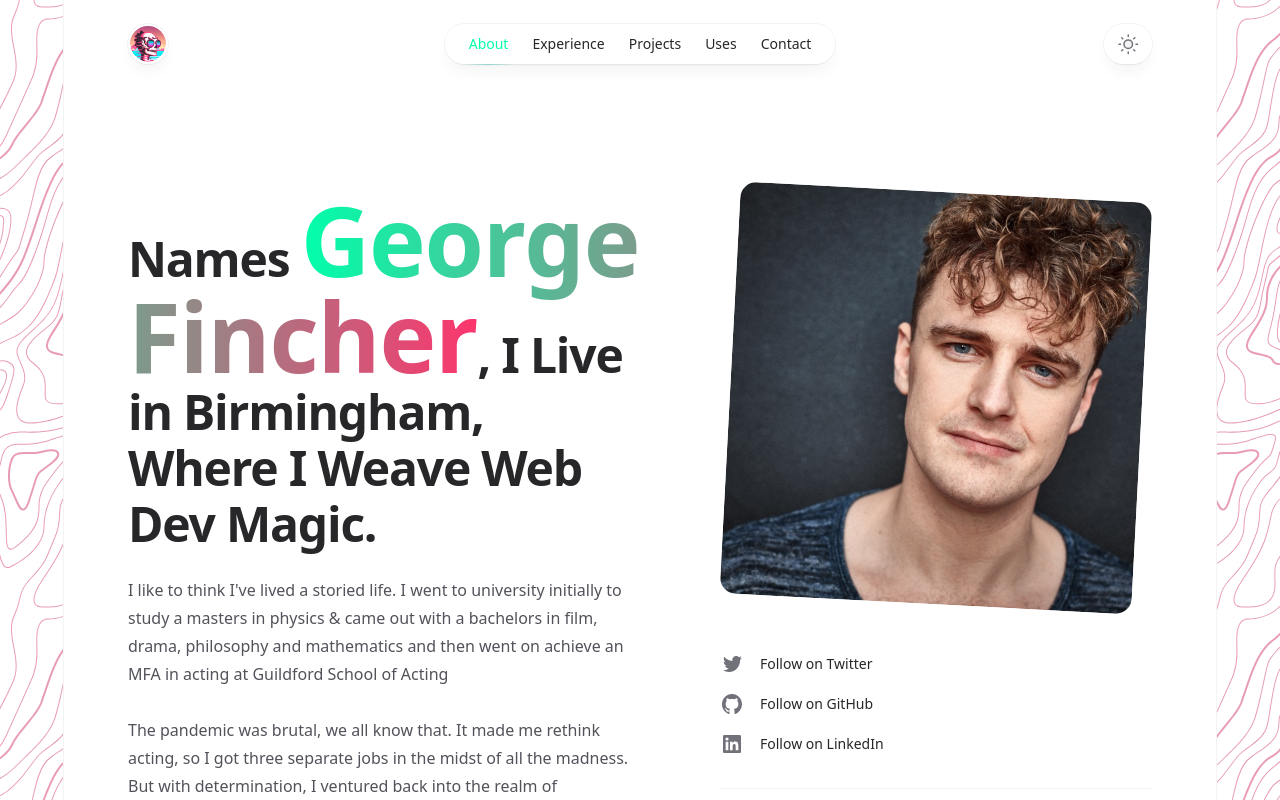
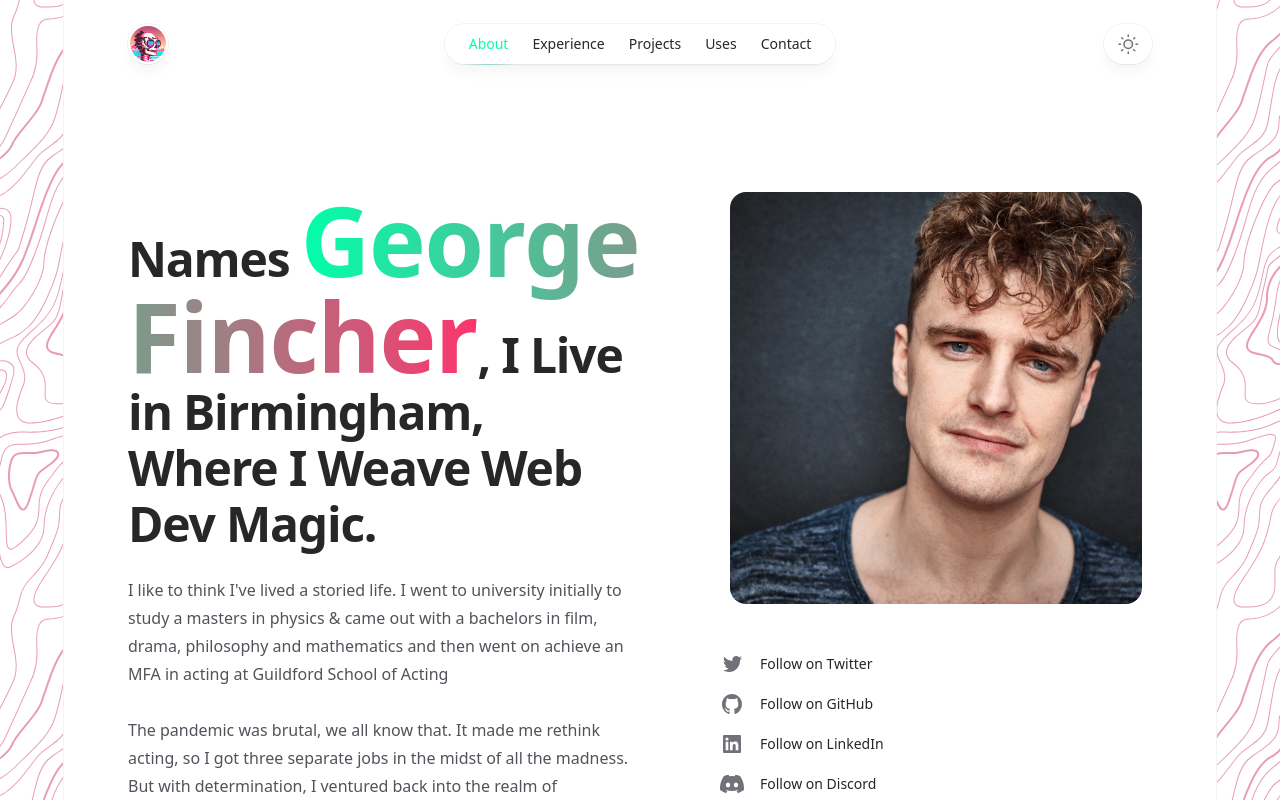
Before and after one commit to TheInfamousGrim/nextjs-personal-site, a Next.js app: page /about in a window 1280 px wide. Shown: the top 800 px of the page. Built offline with nearby package versions, Linux system fonts and the light colour scheme.

Commit message:
Style 💄: Add discord link
Added a link ot my discord on the about page.

Removed the tilt on my photo.

```diff
--- a/app/about/page.tsx
+++ b/app/about/page.tsx
@@ -5,6 +5,7 @@ import clsx from 'clsx';
 
 import { Container } from '@/components/Container';
 import {
+  DiscordIcon,
   GitHubIcon,
   LinkedInIcon,
   TwitterIcon,
@@ -29,7 +30,7 @@ function SocialLink({
     <li className={clsx(className, 'flex')}>
       <Link
         href={href}
-        className="group flex text-sm font-medium text-zinc-800 transition hover:text-teal-500 dark:text-zinc-200 dark:hover:text-teal-500"
+        className="group flex text-sm font-medium text-zinc-800 transition hover:text-aquamarine dark:text-zinc-200"
       >
         <Icon className="h-6 w-6 flex-none fill-zinc-500 transition group-hover:fill-teal-500" />
         <span className="ml-4">{children}</span>
@@ -38,7 +39,7 @@ function SocialLink({
   );
 }
 
-function MailIcon(props) {
+function MailIcon(props: any) {
   return (
     <svg viewBox="0 0 24 24" aria-hidden="true" {...props}>
       <path
@@ -66,7 +67,7 @@ export default function About() {
                 src={portraitImage}
                 alt=""
                 sizes="(min-width: 1024px) 32rem, 20rem"
-                className="aspect-square rotate-3 rounded-2xl bg-zinc-100 object-cover dark:bg-zinc-800"
+                className="aspect-square rounded-2xl bg-zinc-100 object-cover dark:bg-zinc-800"
               />
             </div>
           </div>
@@ -133,6 +134,13 @@ export default function About() {
                 Follow on LinkedIn
               </SocialLink>
               <SocialLink
+                href="discordapp.com/users/GrimFunk#8985"
+                icon={DiscordIcon}
+                className="mt-4"
+              >
+                Follow on Discord
+              </SocialLink>
+              <SocialLink
                 href="mailto:finchergeorge1@gmail.com"
                 icon={MailIcon}
                 className="mt-8 border-t border-zinc-100 pt-8 dark:border-zinc-700/40"
--- a/components/SocialIcons.tsx
+++ b/components/SocialIcons.tsx
@@ -29,3 +29,11 @@ export function LinkedInIcon(props: SocialIcons) {
     </svg>
   );
 }
+
+export function DiscordIcon(props: SocialIcons) {
+  return (
+    <svg aria-hidden="true" viewBox="0 0 16 16" {...props}>
+      <path d="M13.545 2.907a13.227 13.227 0 0 0-3.257-1.011.05.05 0 0 0-.052.025c-.141.25-.297.577-.406.833a12.19 12.19 0 0 0-3.658 0 8.258 8.258 0 0 0-.412-.833.051.051 0 0 0-.052-.025c-1.125.194-2.22.534-3.257 1.011a.041.041 0 0 0-.021.018C.356 6.024-.213 9.047.066 12.032c.001.014.01.028.021.037a13.276 13.276 0 0 0 3.995 2.02.05.05 0 0 0 .056-.019c.308-.42.582-.863.818-1.329a.05.05 0 0 0-.01-.059.051.051 0 0 0-.018-.011 8.875 8.875 0 0 1-1.248-.595.05.05 0 0 1-.02-.066.051.051 0 0 1 .015-.019c.084-.063.168-.129.248-.195a.05.05 0 0 1 .051-.007c2.619 1.196 5.454 1.196 8.041 0a.052.052 0 0 1 .053.007c.08.066.164.132.248.195a.051.051 0 0 1-.004.085 8.254 8.254 0 0 1-1.249.594.05.05 0 0 0-.03.03.052.052 0 0 0 .003.041c.24.465.515.909.817 1.329a.05.05 0 0 0 .056.019 13.235 13.235 0 0 0 4.001-2.02.049.049 0 0 0 .021-.037c.334-3.451-.559-6.449-2.366-9.106a.034.034 0 0 0-.02-.019Zm-8.198 7.307c-.789 0-1.438-.724-1.438-1.612 0-.889.637-1.613 1.438-1.613.807 0 1.45.73 1.438 1.613 0 .888-.637 1.612-1.438 1.612Zm5.316 0c-.788 0-1.438-.724-1.438-1.612 0-.889.637-1.613 1.438-1.613.807 0 1.451.73 1.438 1.613 0 .888-.631 1.612-1.438 1.612Z" />
+    </svg>
+  );
+}
```
